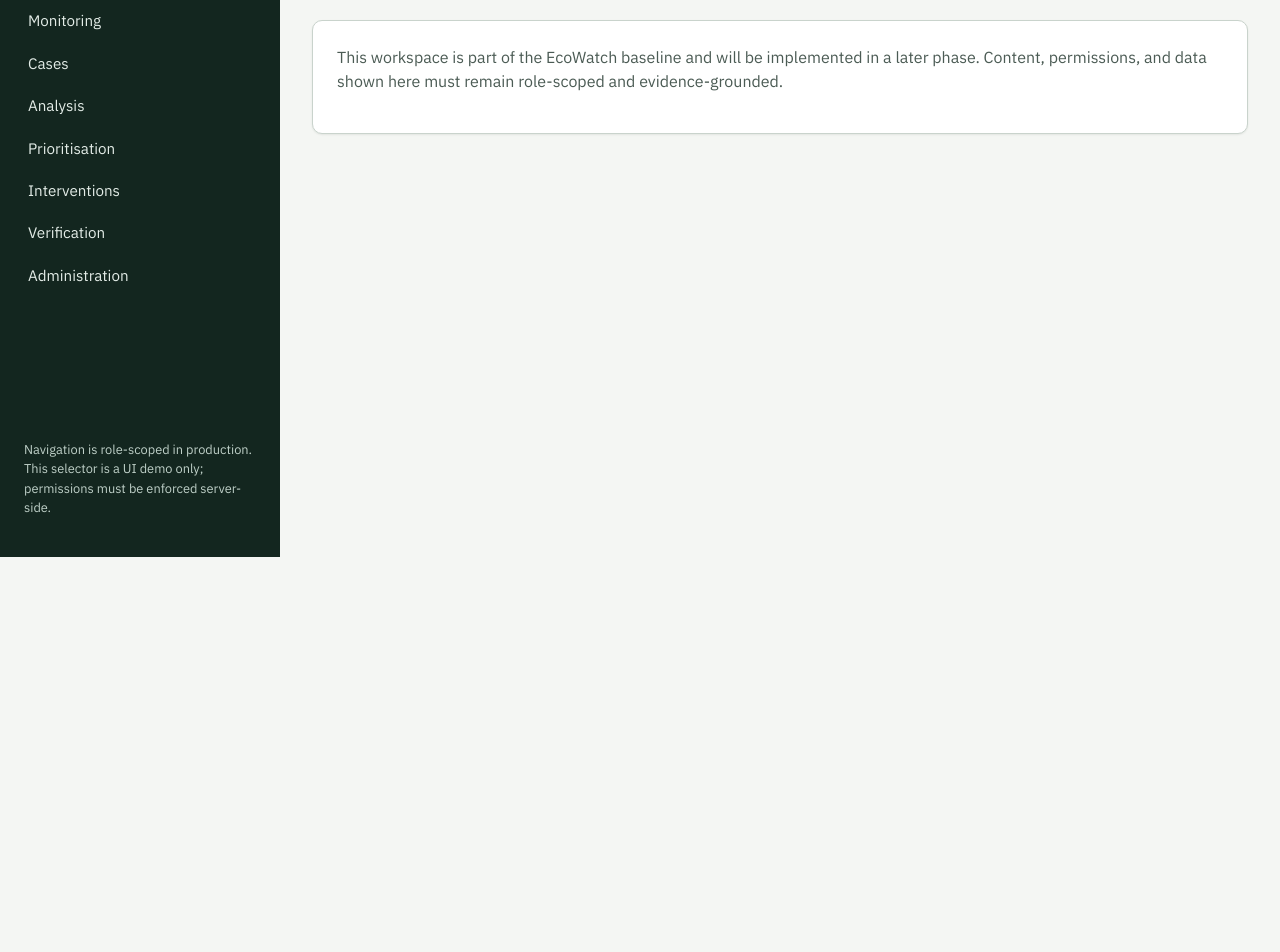
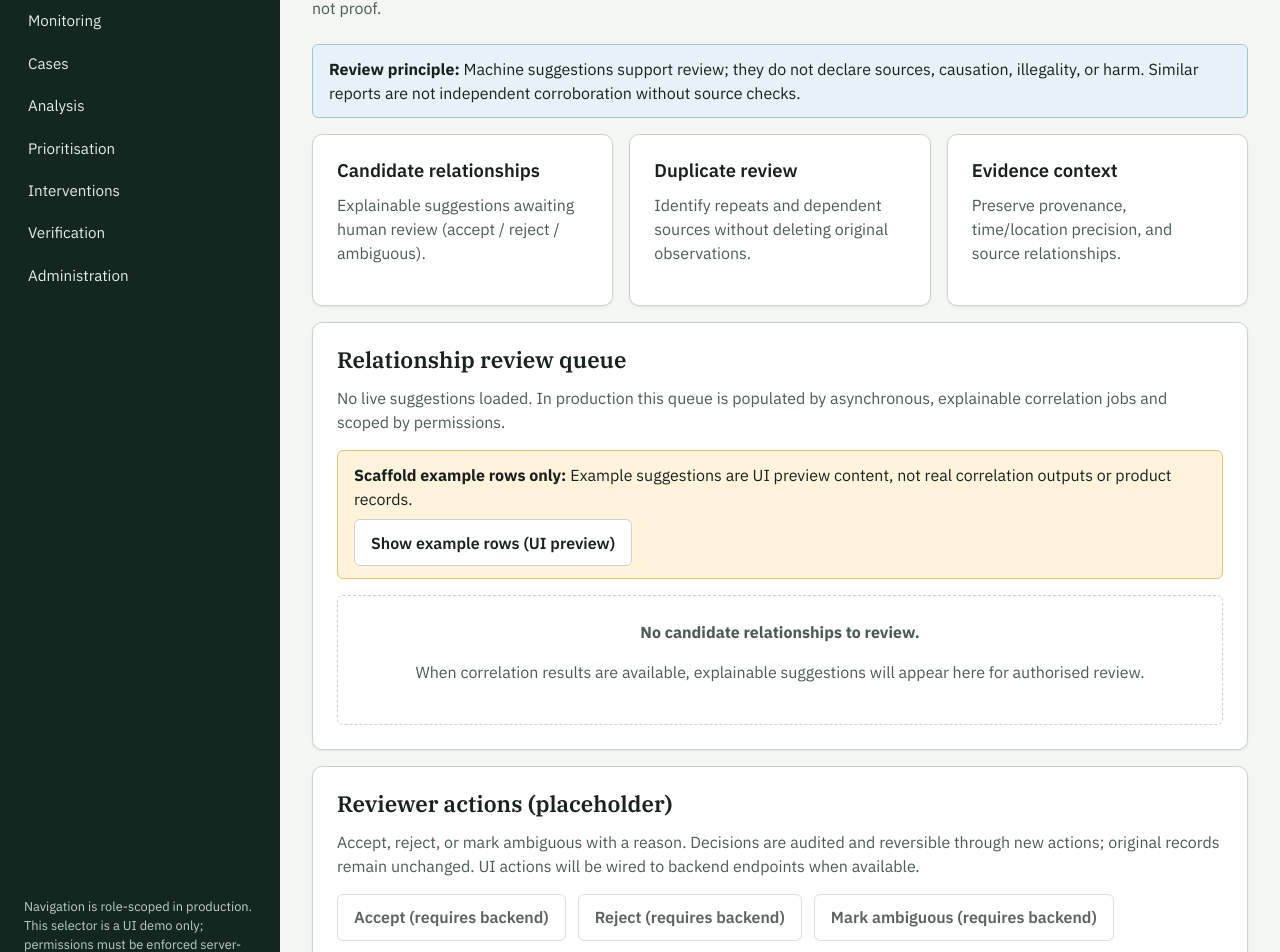
Before and after one commit to Fredprime/EcoWatch, a React (Vite) app in the folder frontend/: page /evidence in a window 1280 px wide. Shown: the part 243-1195 px from the top of the page. Before the commit the page ends 800 px from the top, so only its background shows below. Built offline with nearby package versions, Linux system fonts and the light colour scheme.

Commit message:
feat(frontend): add evidence queue, case detail route, and shared UI primitives
Add endpoint-independent Evidence Intelligence review queue, case detail shell route, and reusable status/notice/empty-state components.

```diff
--- a/frontend/src/App.tsx
+++ b/frontend/src/App.tsx
@@ -5,7 +5,9 @@ import { WORKSPACES } from './types';
 import { OverviewPage } from './pages/OverviewPage';
 import { ReportPage } from './pages/ReportPage';
 import { CasesPage } from './pages/CasesPage';
+import { CaseDetailPage } from './pages/CaseDetailPage';
 import { MonitoringPage } from './pages/MonitoringPage';
+import { EvidencePage } from './pages/EvidencePage';
 import { SimpleWorkspace } from './pages/SimpleWorkspace';
 
 type RoleView = 'all' | 'contributor' | 'reviewer' | 'investigator' | 'specialist' | 'manager' | 'admin';
@@ -89,9 +91,10 @@ function Layout() {
           <Routes>
             <Route path="/" element={<OverviewPage />} />
             <Route path="/report" element={<ReportPage />} />
-            <Route path="/evidence" element={<SimpleWorkspace title="Evidence Intelligence" description="Candidate relationships, duplicate review and evidence context. Suggestions must be explainable, reversible, and reviewed by authorised humans." />} />
+            <Route path="/evidence" element={<EvidencePage />} />
             <Route path="/monitoring" element={<MonitoringPage />} />
             <Route path="/cases" element={<CasesPage />} />
+            <Route path="/cases/:caseId" element={<CaseDetailPage />} />
             <Route path="/analysis" element={<SimpleWorkspace title="Analysis" description="Datasets, methods, outputs and interpretation. Derived artefacts are linked to source data and versions; interpretations are separate reviewed records." />} />
             <Route path="/prioritisation" element={<SimpleWorkspace title="Prioritisation" description="Transparent factors and human review decisions. The system supports prioritisation; it does not independently decide enforcement or public-safety action." />} />
             <Route path="/interventions" element={<SimpleWorkspace title="Interventions" description="Approved actions, owners, milestones and records. Activity completion is distinct from environmental outcome." />} />
--- /dev/null
+++ b/frontend/src/components/EmptyState.tsx
@@ -0,0 +1,8 @@
+export function EmptyState({ title, detail }: { title: string; detail?: string }) {
+  return (
+    <div className="empty-state" role="status">
+      <p><strong>{title}</strong></p>
+      {detail && <p className="muted">{detail}</p>}
+    </div>
+  );
+}
--- /dev/null
+++ b/frontend/src/components/Notice.tsx
@@ -0,0 +1,19 @@
+import type { ReactNode } from 'react';
+
+type Variant = 'info' | 'warn' | 'danger' | 'neutral';
+
+const variantClass: Record<Variant, string> = {
+  info: 'notice notice-info',
+  warn: 'notice notice-warn',
+  danger: 'notice notice-danger',
+  neutral: 'notice',
+};
+
+export function Notice({ title, children, variant = 'neutral', role }: { title?: string; children: ReactNode; variant?: Variant; role?: 'note' | 'alert' | 'status' }) {
+  return (
+    <div className={variantClass[variant]} role={role}>
+      {title && <strong>{title} </strong>}
+      {children}
+    </div>
+  );
+}
--- /dev/null
+++ b/frontend/src/components/StatusPill.tsx
@@ -0,0 +1,14 @@
+type Tone = 'draft' | 'queued' | 'submitted' | 'received' | 'review' | 'neutral';
+
+const toneClass: Record<Tone, string> = {
+  draft: 'status-draft',
+  queued: 'status-queued',
+  submitted: 'status-submitted',
+  received: 'status-received',
+  review: 'status-draft',
+  neutral: 'status-draft',
+};
+
+export function StatusPill({ label, tone = 'neutral' }: { label: string; tone?: Tone }) {
+  return <span className={`status-pill ${toneClass[tone]}`}>{label}</span>;
+}
--- /dev/null
+++ b/frontend/src/pages/CaseDetailPage.tsx
@@ -0,0 +1,42 @@
+import { Link, useParams } from 'react-router-dom';
+import { WorkspacePage } from './WorkspacePage';
+import { Notice } from '../components/Notice';
+import { EmptyState } from '../components/EmptyState';
+
+export function CaseDetailPage() {
+  const { caseId } = useParams();
+
+  return (
+    <WorkspacePage
+      title={`Case detail${caseId ? `: ${caseId}` : ''}`}
+      description="Case workspace shell. In production this view loads a specific case (within permitted scope) with evidence-grounded summary, timeline, relationships, hypotheses, actions, and audit history."
+    >
+      <Notice variant="info" role="note" title="Endpoint-independent shell:">
+        This route establishes navigation and layout. Case records, evidence, and review actions will load from backend APIs when available.
+      </Notice>
+      <div style={{ margin: '1rem 0' }}>
+        <Link className="btn btn-secondary" to="/cases">Back to cases</Link>
+      </div>
+      <div className="card">
+        <h2>Record status</h2>
+        <EmptyState
+          title="No case record loaded."
+          detail="Connect to the cases API to retrieve case summary, linked observations/evidence, timeline, relationships, hypotheses, and review history for this ID. Ensure access is authorised and locations are handled per sensitivity rules."
+        />
+      </div>
+      <div className="card">
+        <h2>Required sections (to populate from backend)</h2>
+        <ul>
+          <li>Evidence-grounded summary (claims/measurements/interpretations/model outputs distinguished)</li>
+          <li>Status, owner, and role-scoped permissions</li>
+          <li>Map and geographic context with non-map alternatives and uncertainty/precision</li>
+          <li>Linked observations and evidence (originals preserved)</li>
+          <li>Relationship explanations and reviewer decisions (audited, reversible)</li>
+          <li>Timeline with separated date types</li>
+          <li>Hypotheses, evidence gaps, and next actions</li>
+          <li>Intervention and verification records (when relevant)</li>
+        </ul>
+      </div>
+    </WorkspacePage>
+  );
+}
--- a/frontend/src/pages/CasesPage.tsx
+++ b/frontend/src/pages/CasesPage.tsx
@@ -1,4 +1,5 @@
 import { useMemo, useState } from 'react';
+import { Link } from 'react-router-dom';
 import { WorkspacePage } from './WorkspacePage';
 
 const timeline = [
@@ -58,7 +59,7 @@ export function CasesPage() {
               <tbody>
                 {cases.map((c) => (
                   <tr key={c.id}>
-                    <th scope="row">{c.id}</th>
+                    <th scope="row"><Link to={`/cases/${c.id}`}>{c.id}</Link></th>
                     <td>{c.title} <em className="muted">(example row)</em></td>
                     <td>{c.status}</td>
                     <td>{c.owner}</td>
--- /dev/null
+++ b/frontend/src/pages/EvidencePage.tsx
@@ -0,0 +1,102 @@
+import { useState } from 'react';
+import { WorkspacePage } from './WorkspacePage';
+import { Notice } from '../components/Notice';
+import { EmptyState } from '../components/EmptyState';
+import { StatusPill } from '../components/StatusPill';
+
+const exampleSuggestions = [
+  {
+    id: 'REL-EX-01',
+    left: 'OBS-1042 (Community report)',
+    right: 'OBS-1041 (Field contributor)',
+    signal: 'Spatial + temporal proximity (explainable)',
+    confidence: 'Ranking signal — not truth/severity',
+    state: 'Pending review',
+  },
+  {
+    id: 'REL-EX-02',
+    left: 'OBS-1038 (Registered contributor)',
+    right: 'OBS-1042 (Community report)',
+    signal: 'Semantic similarity (candidate)',
+    confidence: 'Ambiguous — possible shared context',
+    state: 'Pending review',
+  },
+];
+
+export function EvidencePage() {
+  const [showExamples, setShowExamples] = useState(false);
+
+  return (
+    <WorkspacePage
+      title="Evidence Intelligence"
+      description="Candidate relationships, duplicate review and evidence context. Suggestions must be explainable, reversible, and reviewed by authorised humans. Correlation is a ranking signal, not proof."
+    >
+      <Notice variant="info" role="note" title="Review principle:">
+        Machine suggestions support review; they do not declare sources, causation, illegality, or harm. Similar reports are not independent corroboration without source checks.
+      </Notice>
+
+      <div className="grid grid-3" style={{ marginTop: '1rem' }}>
+        <div className="card"><h3>Candidate relationships</h3><p className="muted">Explainable suggestions awaiting human review (accept / reject / ambiguous).</p></div>
+        <div className="card"><h3>Duplicate review</h3><p className="muted">Identify repeats and dependent sources without deleting original observations.</p></div>
+        <div className="card"><h3>Evidence context</h3><p className="muted">Preserve provenance, time/location precision, and source relationships.</p></div>
+      </div>
+
+      <div className="card">
+        <h2>Relationship review queue</h2>
+        <p className="muted">No live suggestions loaded. In production this queue is populated by asynchronous, explainable correlation jobs and scoped by permissions.</p>
+        <div style={{ marginBottom: '1rem' }}>
+          <Notice variant="warn" role="note" title="Scaffold example rows only:">
+            Example suggestions are UI preview content, not real correlation outputs or product records.
+            <div style={{ marginTop: '0.5rem' }}>
+              <button type="button" className="btn btn-secondary" onClick={() => setShowExamples((v) => !v)}>
+                {showExamples ? 'Hide example rows' : 'Show example rows (UI preview)'}
+              </button>
+            </div>
+          </Notice>
+        </div>
+
+        {!showExamples ? (
+          <EmptyState title="No candidate relationships to review." detail="When correlation results are available, explainable suggestions will appear here for authorised review." />
+        ) : (
+          <div className="table-wrap" role="region" aria-label="Candidate relationships table" tabIndex={0}>
+            <table>
+              <thead>
+                <tr>
+                  <th scope="col">Suggestion</th>
+                  <th scope="col">Evidence pair</th>
+                  <th scope="col">Why suggested (explanation)</th>
+                  <th scope="col">Interpretation note</th>
+                  <th scope="col">State</th>
+                </tr>
+              </thead>
+              <tbody>
+                {exampleSuggestions.map((s) => (
+                  <tr key={s.id}>
+                    <th scope="row">{s.id}</th>
+                    <td>
+                      <div>{s.left}</div>
+                      <div className="muted">↔ {s.right} <em>(example)</em></div>
+                    </td>
+                    <td>{s.signal}</td>
+                    <td className="muted">{s.confidence}</td>
+                    <td><StatusPill label={s.state} tone="review" /></td>
+                  </tr>
+                ))}
+              </tbody>
+            </table>
+          </div>
+        )}
+      </div>
+
+      <div className="card">
+        <h2>Reviewer actions (placeholder)</h2>
+        <p className="muted">Accept, reject, or mark ambiguous with a reason. Decisions are audited and reversible through new actions; original records remain unchanged. UI actions will be wired to backend endpoints when available.</p>
+        <div style={{ display: 'flex', gap: '0.75rem', flexWrap: 'wrap' }}>
+          <button type="button" className="btn btn-secondary" disabled>Accept (requires backend)</button>
+          <button type="button" className="btn btn-secondary" disabled>Reject (requires backend)</button>
+          <button type="button" className="btn btn-secondary" disabled>Mark ambiguous (requires backend)</button>
+        </div>
+      </div>
+    </WorkspacePage>
+  );
+}
```
